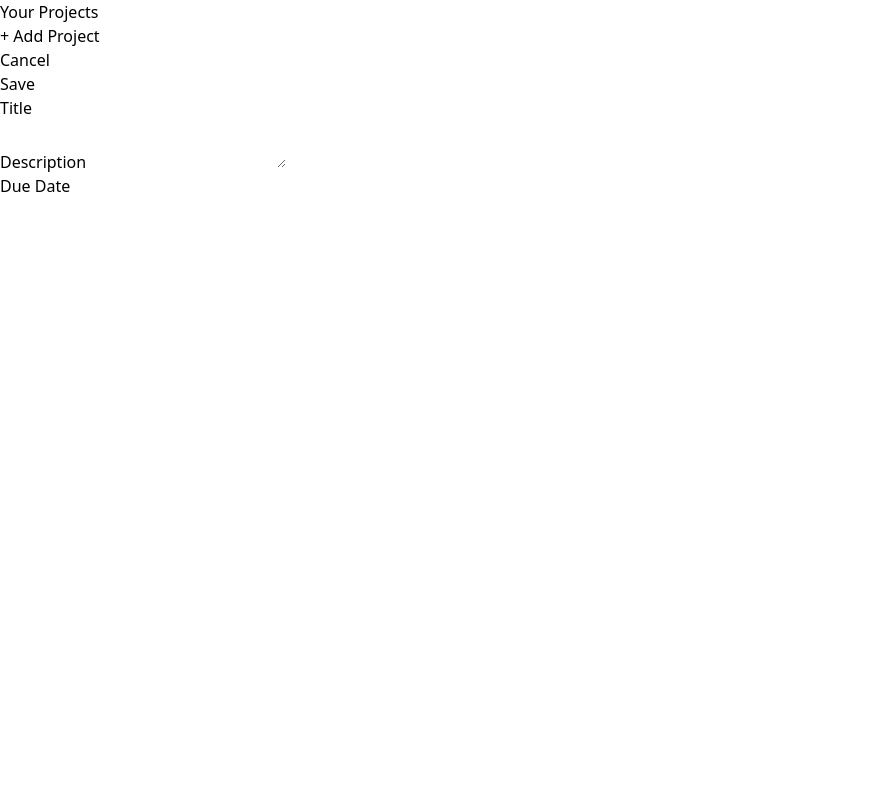
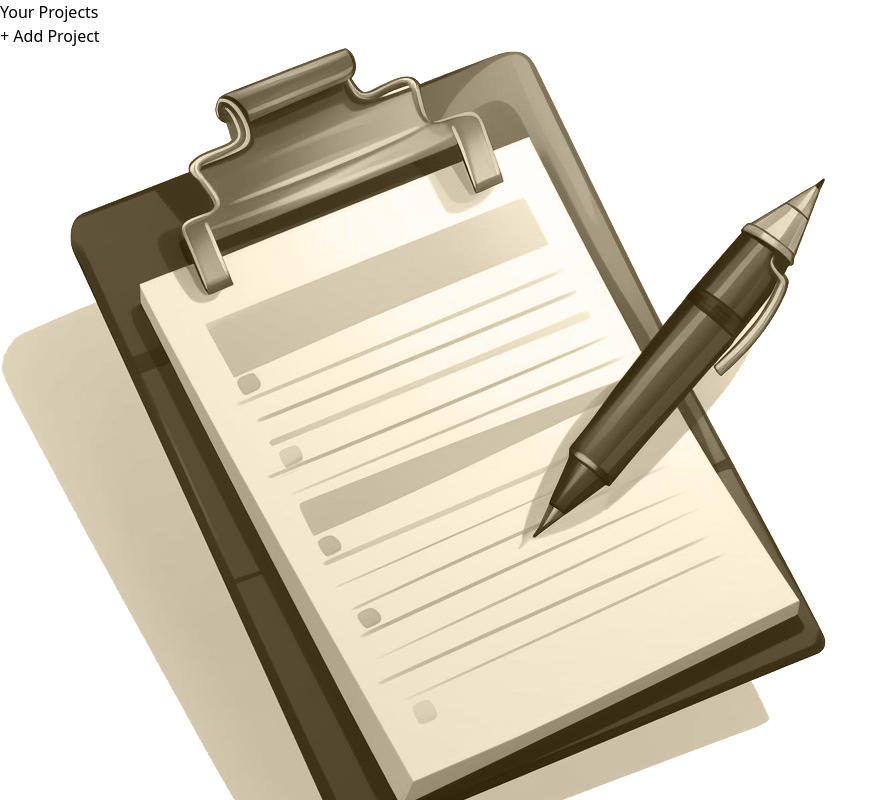
Before and after one commit to achan88/project-management, a React (Vite) app: page / in a window 1280 px wide. Shown: the top 800 px of the page, without its empty margins (0-889 px from the left). Built offline with nearby package versions, Linux system fonts and the light colour scheme.

Commit message:
Add project state logic

```diff
--- a/src/App.jsx
+++ b/src/App.jsx
@@ -1,11 +1,33 @@
 import NewProject from "./components/NewProject";
+import NoProjectSelected from "./components/NoProjectSelected";
 import ProjectSidebar from "./components/ProjectsSidebar";
+import { useState } from "react";
 
 function App() {
+  const [projectsState, setProjectsState] = useState({
+    selectedProjectId: undefined, // undefined: doing nothing, null: adding new project
+    projects: [],
+  });
+
+  function handleStartAddProject() {
+    setProjectsState((prevState) => {
+      return {
+        ...prevState,
+        selectedProjectId: null,
+      };
+    });
+  }
+  let content;
+
+  if (projectsState.selectedProjectId === null) {
+    content = <NewProject />;
+  } else if (projectsState.selectedProjectId === undefined) {
+    content = <NoProjectSelected onStartAddProject={handleStartAddProject}/>;
+  }
   return (
     <main className="h-screen my-8 flex gap-8 ">
-      <ProjectSidebar />
-      <NewProject />
+      <ProjectSidebar onStartAddProject={handleStartAddProject}/>
+      {content}
     </main>
   );
 }
```
